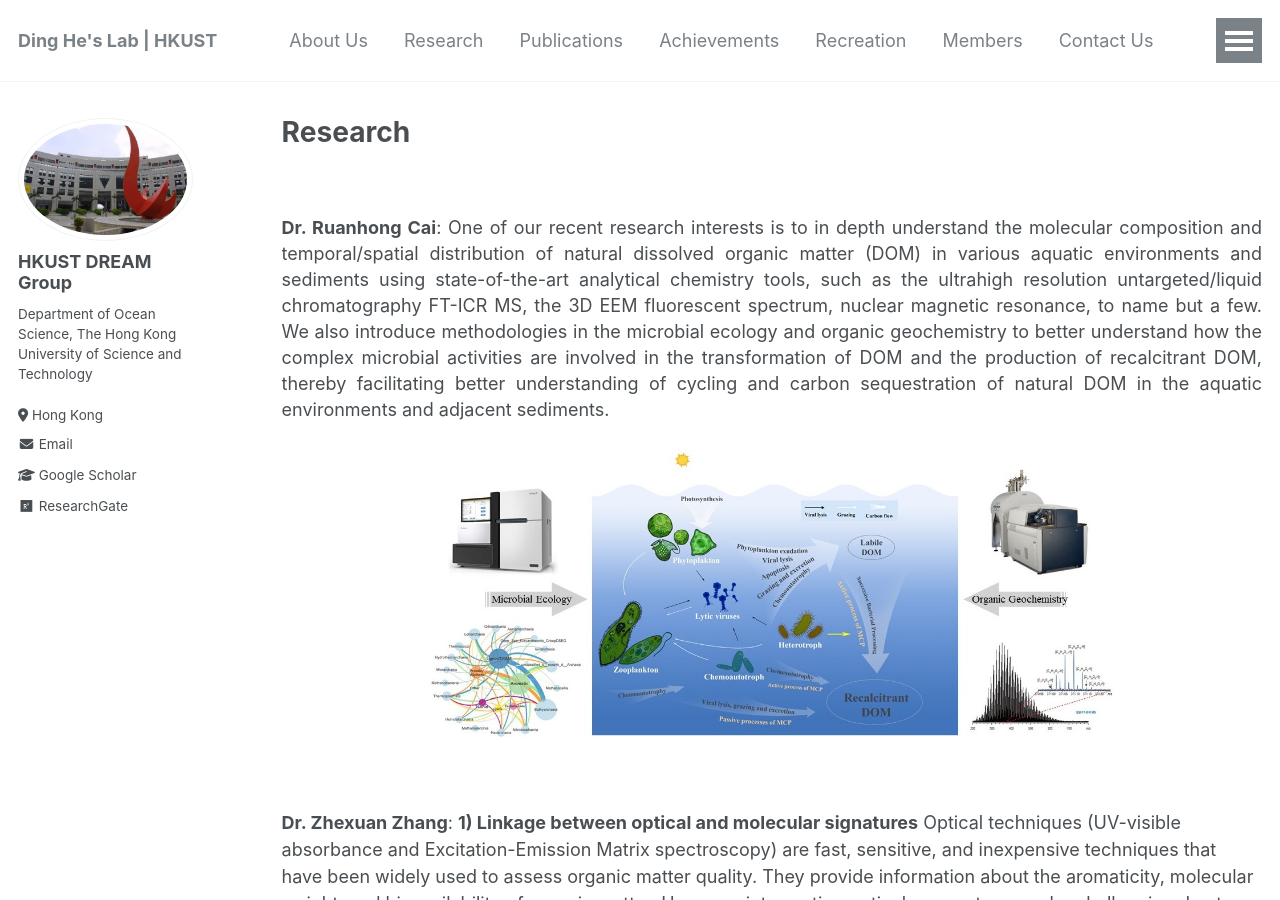
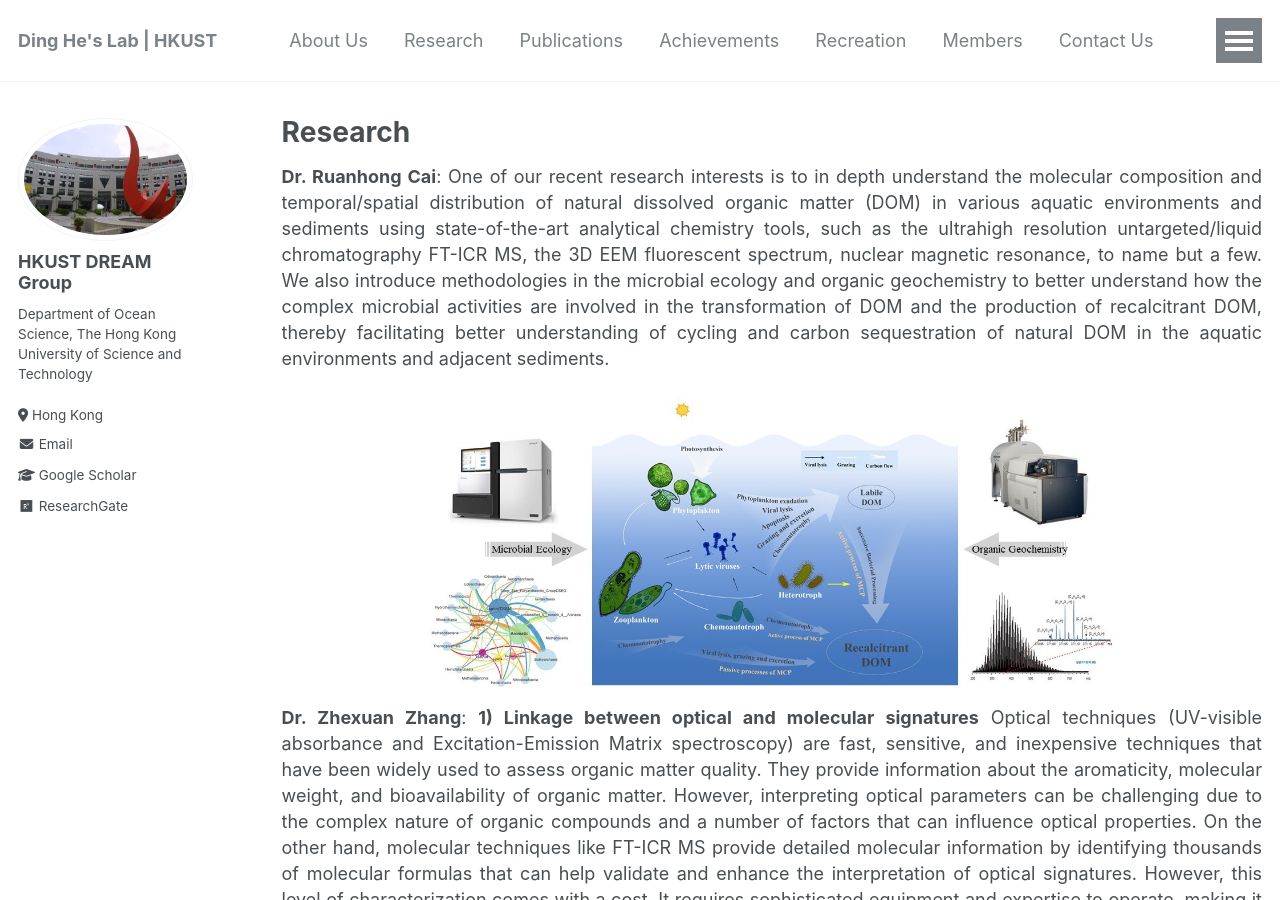
Before and after one commit to hkustDingHe/hkustDingHe.github.io, a Jekyll site: the page built from _pages/research.md, in a window 1280 px wide and 900 px high. Built offline with Jekyll 4.4.1, drawn with Linux system fonts in a browser that asks for light colours.

Commit message:
Update research.md

```diff
--- a/_pages/research.md
+++ b/_pages/research.md
@@ -16,16 +16,19 @@
 }
 </style>
 
-<br/>
 <div class="block">
   <p>
     <b>Dr. Ruanhong Cai</b>: One of our recent research interests is to in depth understand the molecular composition and temporal/spatial distribution of natural dissolved organic matter (DOM) in various aquatic environments and sediments using state-of-the-art analytical chemistry tools, such as the ultrahigh resolution untargeted/liquid chromatography FT-ICR MS, the 3D EEM fluorescent spectrum, nuclear magnetic resonance, to name but a few. We also introduce methodologies in the microbial ecology and organic geochemistry to better understand how the complex microbial activities are involved in the transformation of DOM and the production of recalcitrant DOM, thereby facilitating better understanding of cycling and carbon sequestration of natural DOM in the aquatic environments and adjacent sediments.
   </p>
 </div>
 <div align="center"><img src="/images/research/Research_cairuanhong.jpg" width="70%"></div>
-<br/><br/>
-**Dr. Zhexuan Zhang**: **1) Linkage between optical and molecular signatures** Optical techniques (UV-visible absorbance and Excitation-Emission Matrix spectroscopy) are fast, sensitive, and inexpensive techniques that have been widely used to assess organic matter quality. They provide information about the aromaticity, molecular weight, and bioavailability of organic matter. However, interpreting optical parameters can be challenging due to the complex nature of organic compounds and a number of factors that can influence optical properties. On the other hand, molecular techniques like FT-ICR MS provide detailed molecular information by identifying thousands of molecular formulas that can help validate and enhance the interpretation of optical signatures. However, this level of characterization comes with a cost. It requires sophisticated equipment and expertise to operate, making it less accessible compared to optical methods. We want to establish a linkage between optical and molecular signatures. This linkage will enable efficient large-scale monitoring of organic carbon cycling processes across the land-sea continuum using optical techniques with robust interpretations.<br/>
-**2) Linkage between Water-Extractable Organic Matter (WEOM) and lipids** Lipid biomarker analysis is a traditional organic geochemical method that provides valuable information about the sources and transformations of organic matter. It requires large sample amounts and is labor-intensive, making it less feasible for large-scale sampling campaigns. On the other hand, WEOM analysis offers a more efficient and less labor-intensive way to investigate organic matter dynamics but may lack the specificity provided by lipid biomarkers. Both lipid biomarkers and the WEOM-based approach have parameters that can trace terrestrial sources, algal influence, and anthropogenic impact. However, whether these indicators provide the same information is rarely investigated. By integrating these two approaches, we can potentially overcome some of the limitations associated with traditional biomarker analysis and gain a more comprehensive understanding of organic matter dynamics across the land-sea continuum.
+
+<div class="block">
+  <p>
+    <b>Dr. Zhexuan Zhang</b>: <b>1) Linkage between optical and molecular signatures</b> Optical techniques (UV-visible absorbance and Excitation-Emission Matrix spectroscopy) are fast, sensitive, and inexpensive techniques that have been widely used to assess organic matter quality. They provide information about the aromaticity, molecular weight, and bioavailability of organic matter. However, interpreting optical parameters can be challenging due to the complex nature of organic compounds and a number of factors that can influence optical properties. On the other hand, molecular techniques like FT-ICR MS provide detailed molecular information by identifying thousands of molecular formulas that can help validate and enhance the interpretation of optical signatures. However, this level of characterization comes with a cost. It requires sophisticated equipment and expertise to operate, making it less accessible compared to optical methods. We want to establish a linkage between optical and molecular signatures. This linkage will enable efficient large-scale monitoring of organic carbon cycling processes across the land-sea continuum using optical techniques with robust interpretations.<br/>
+<b>2) Linkage between Water-Extractable Organic Matter (WEOM) and lipids</b> Lipid biomarker analysis is a traditional organic geochemical method that provides valuable information about the sources and transformations of organic matter. It requires large sample amounts and is labor-intensive, making it less feasible for large-scale sampling campaigns. On the other hand, WEOM analysis offers a more efficient and less labor-intensive way to investigate organic matter dynamics but may lack the specificity provided by lipid biomarkers. Both lipid biomarkers and the WEOM-based approach have parameters that can trace terrestrial sources, algal influence, and anthropogenic impact. However, whether these indicators provide the same information is rarely investigated. By integrating these two approaches, we can potentially overcome some of the limitations associated with traditional biomarker analysis and gain a more comprehensive understanding of organic matter dynamics across the land-sea continuum.
+  </p>
+</div>
 <div align="center"><img src="/images/research/Research_zhangzexuan.jpg" width="70%"></div>
 <br/>
 
```
